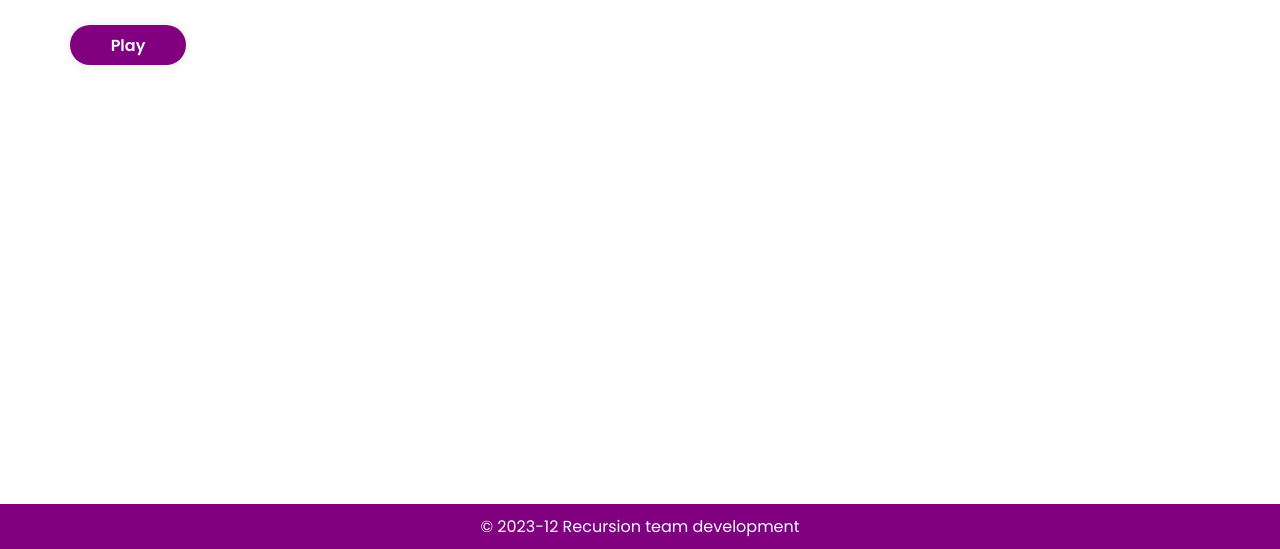
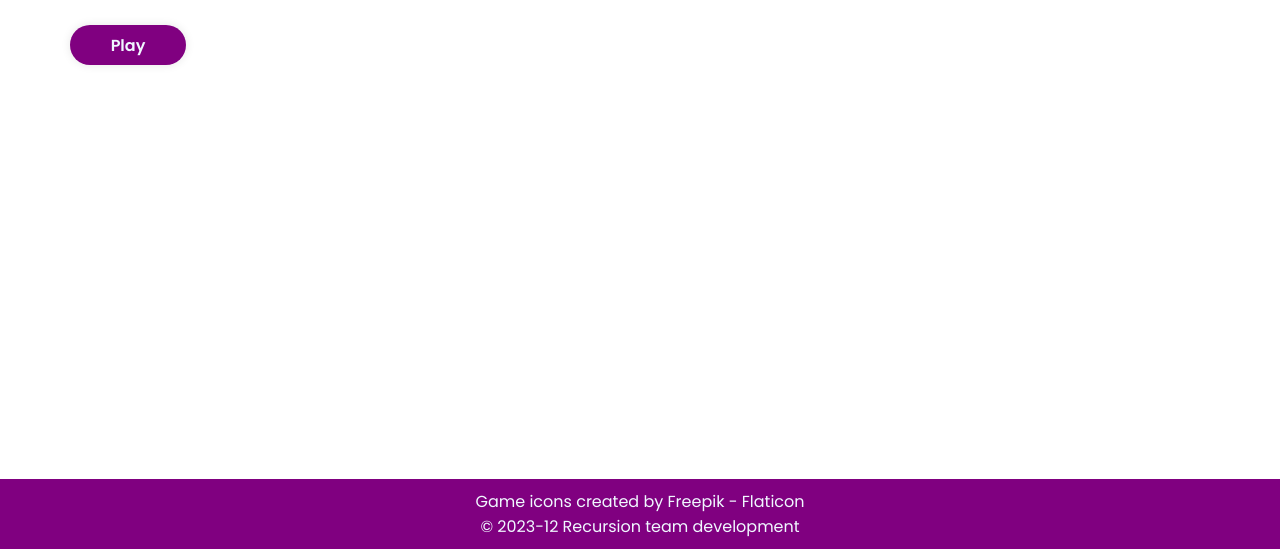
Before and after one commit to 2023-11-beginner-teamdev-a/work-space, a plain HTML site: page src/top.html in a window 1280 px wide. Shown: the part 251-800 px from the top of the page. Drawn offline with nearby package versions, Linux system fonts and the light colour scheme.

Commit message:
style: アイコンの引用元を追加

```diff
--- a/src/top.html
+++ b/src/top.html
@@ -48,6 +48,9 @@
     <script src="./js/header.js"></script>
   </body>
   <footer>
+    <a href="https://www.flaticon.com/free-icons/game" title="game icons" class="icon-quote"
+      >Game icons created by Freepik - Flaticon</a
+    >
     <p>© 2023-12 Recursion team development</p>
   </footer>
 </html>
```
